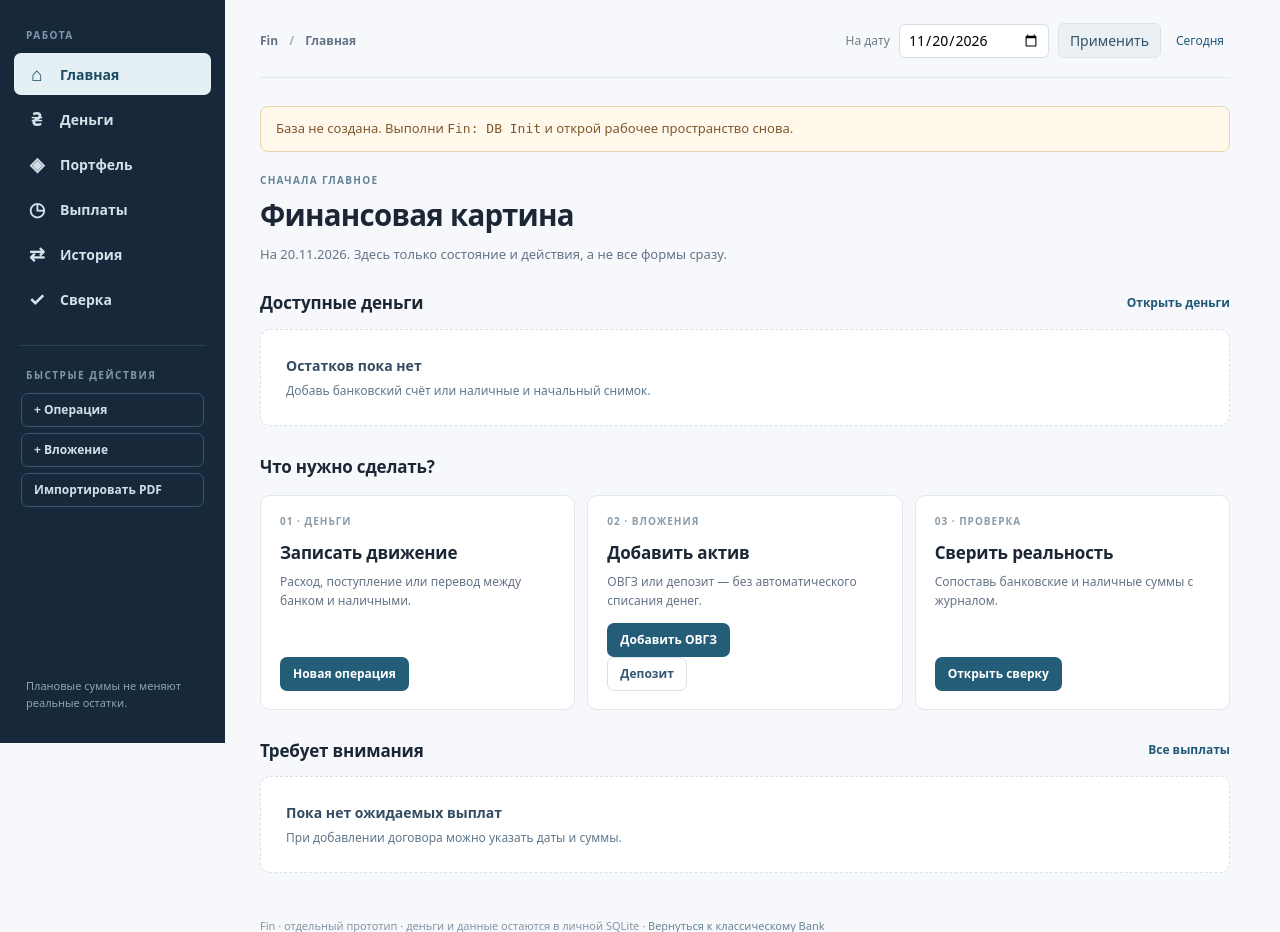
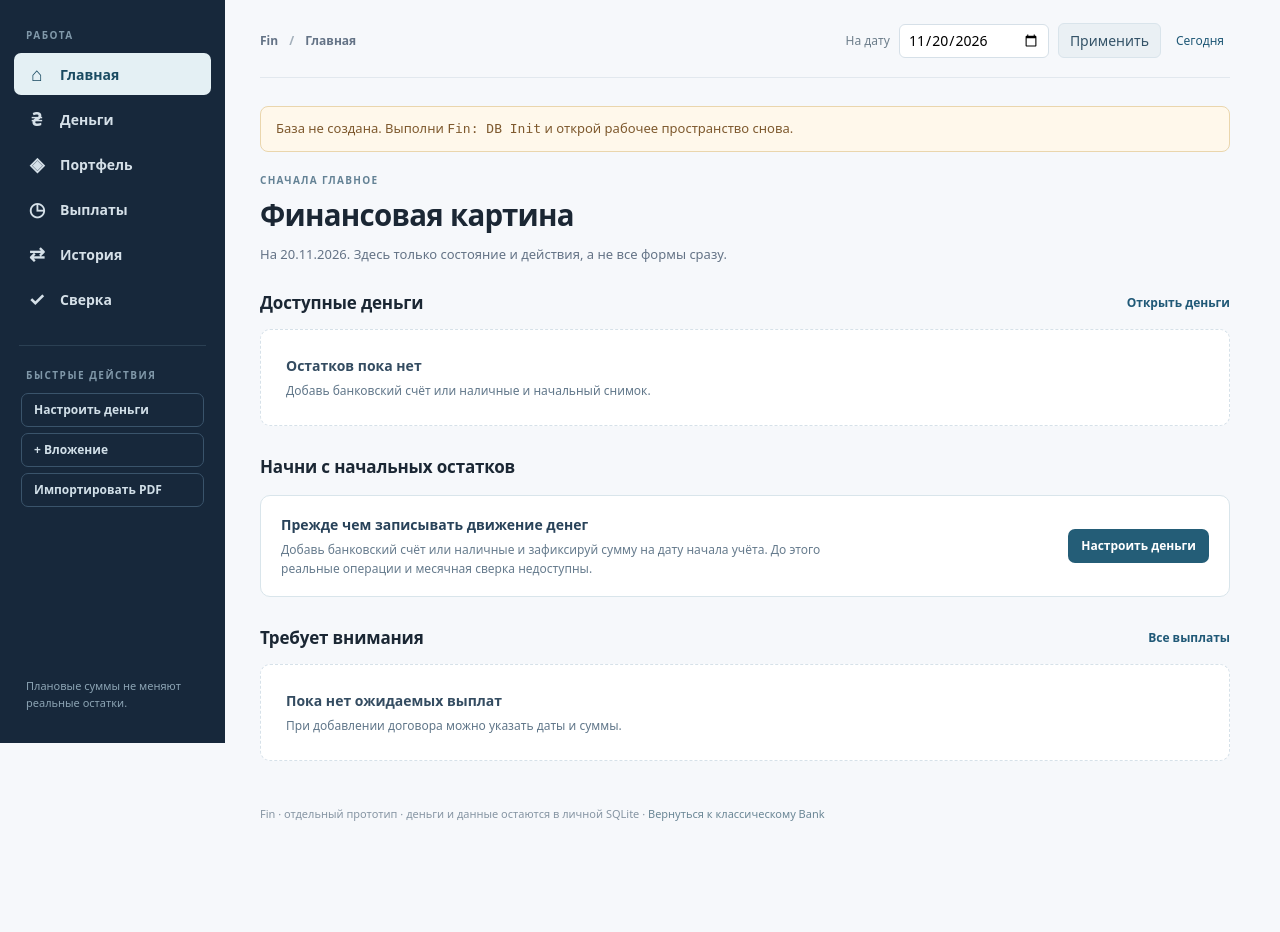
Before and after one commit to SherstiukAndrii/fin, a FastAPI app: page /workspace in a window 1280 px wide. Shown: the part 57-989 px from the top of the page. After the commit the page ends 878 px from the top, so only its background shows below. Run offline with FastAPI, Linux system fonts and the light colour scheme.

Commit message:
fix(ux): guide setup before opening balances and hide unavailable actions

```diff
--- a/src/fin/web/static/workspace.css
+++ b/src/fin/web/static/workspace.css
@@ -219,3 +219,12 @@ dd { margin:0;font-weight:650;overflow-wrap:anywhere; }
   #workspace-dialog-body .grid { grid-template-columns:minmax(0,1fr); }
 }
 @media(prefers-reduced-motion:reduce) { * { scroll-behavior:auto !important;animation:none !important;transition:none !important; } }
+
+/* Explain setup prerequisites instead of showing actions the server cannot accept. */
+.setup-hint { display:flex;align-items:center;justify-content:space-between;gap:20px;
+  background:#fff;border:1px solid #d9e5eb;border-radius:10px;padding:18px 20px; }
+.setup-hint strong { font-size:14px;color:#284259; }
+.setup-hint p { color:#667b8d;font-size:12px;margin:5px 0 0;max-width:600px; }
+.setup-limit { color:#7c6b4e;background:#fff8ed;border:1px solid #e9d7b8;
+  padding:7px 11px;border-radius:7px;font-size:12px; }
+@media(max-width:760px) { .setup-hint { flex-direction:column;align-items:flex-start; } }
--- a/src/fin/web/templates/workspace.html
+++ b/src/fin/web/templates/workspace.html
@@ -47,7 +47,11 @@
     <div class="rail-divider"></div>
     <div class="rail-heading">БЫСТРЫЕ ДЕЙСТВИЯ</div>
     <div class="rail-actions">
-      {{ action('+ Операция', 'form-event', 'events', 'quick-action') }}
+      {% if opening %}
+        {{ action('+ Операция', 'form-event', 'events', 'quick-action') }}
+      {% else %}
+        <a class="action quick-action" href="/workspace?area=money&as_of={{ as_of.isoformat() }}">Настроить деньги</a>
+      {% endif %}
       {{ action('+ Вложение', 'form-bond', 'holdings', 'quick-action') }}
       {{ action('Импортировать PDF', 'form-securities-import', 'imported-securities', 'quick-action') }}
     </div>
@@ -91,6 +95,15 @@
       {% else %}{{ empty_state('Остатков пока нет', 'Добавь банковский счёт или наличные и начальный снимок.') }}{% endif %}
     </section>
     <section class="start-tasks" aria-labelledby="task-heading">
+      {% if not opening %}
+      <h2 id="task-heading">Начни с начальных остатков</h2>
+      <div class="setup-hint">
+        <div><strong>Прежде чем записывать движение денег</strong>
+          <p>Добавь банковский счёт или наличные и зафиксируй сумму на дату начала учёта.
+            До этого реальные операции и месячная сверка недоступны.</p></div>
+        <a class="action primary" href="/workspace?area=money&as_of={{ as_of.isoformat() }}">Настроить деньги</a>
+      </div>
+      {% else %}
       <h2 id="task-heading">Что нужно сделать?</h2>
       <div class="task-grid">
         <div class="task-tile"><span>01 · ДЕНЬГИ</span><h3>Записать движение</h3><p>Расход, поступление или перевод между банком и наличными.</p>
@@ -101,6 +114,7 @@
         <div class="task-tile"><span>03 · ПРОВЕРКА</span><h3>Сверить реальность</h3><p>Сопоставь банковские и наличные суммы с журналом.</p>
           <a href="/workspace?area=review&as_of={{ as_of.isoformat() }}" class="action primary">Открыть сверку</a></div>
       </div>
+      {% endif %}
     </section>
     <section class="work-queue" aria-labelledby="queue-heading">
       <div class="section-top"><h2 id="queue-heading">Требует внимания</h2><a href="/workspace?area=due&as_of={{ as_of.isoformat() }}">Все выплаты</a></div>
@@ -128,9 +142,13 @@
       </div>
       <div class="page-heading-actions">
         {% if area == 'money' %}
-          {{ action('+ Банк', 'form-account', 'accounts', 'primary') }}
-          {{ action('+ Наличные', 'form-cash', 'accounts', 'subtle') }}
-          {% if not opening %}{{ action('Начальные остатки', 'form-opening', 'accounts', 'subtle') }}{% endif %}
+          {% if not opening %}
+            {{ action('+ Банк', 'form-account', 'accounts', 'primary') }}
+            {{ action('+ Наличные', 'form-cash', 'accounts', 'subtle') }}
+            {% if accounts %}{{ action('Начальные остатки', 'form-opening', 'accounts', 'subtle') }}{% endif %}
+          {% else %}
+            <span class="setup-limit">Новые счета после начального снимка пока не поддерживаются</span>
+          {% endif %}
         {% elif area == 'assets' %}
           {{ action('+ ОВГЗ', 'form-bond', 'holdings') }}
           {{ action('+ Депозит', 'form-deposit', 'holdings', 'subtle') }}
@@ -139,8 +157,12 @@
           {{ action('+ План', 'form-payment', 'payments') }}
           {{ action('Получено', 'form-receipt', 'payments', 'subtle') }}
         {% elif area == 'activity' %}
-          {{ action('+ Операция', 'form-event', 'events') }}
-        {% else %}{{ action('+ Сверка', 'form-control', 'monthly-controls') }}{% endif %}
+          {% if opening %}{{ action('+ Операция', 'form-event', 'events') }}
+          {% else %}<a class="action subtle" href="/workspace?area=money&as_of={{ as_of.isoformat() }}">Начать учёт</a>{% endif %}
+        {% else %}
+          {% if opening %}{{ action('+ Сверка', 'form-control', 'monthly-controls') }}
+          {% else %}<a class="action subtle" href="/workspace?area=money&as_of={{ as_of.isoformat() }}">Начать учёт</a>{% endif %}
+        {% endif %}
       </div></div>
 
       <div class="master-detail">
@@ -210,7 +232,7 @@
             <div class="detail-value">{% if selected_account.id in balances %}{{ balances[selected_account.id].amount|amount }}{% else %}—{% endif %}<small>{{ selected_account.currency }}</small></div>
             <p class="detail-footnote">Фактический остаток на выбранную дату, без будущих выплат.</p>
             <div class="inspector-actions">
-              {{ action('Движение денег', 'form-event', 'events') }}
+              {% if opening %}{{ action('Движение денег', 'form-event', 'events') }}{% endif %}
               {{ edit('Изменить', '/bank/edit_account', selected_account.id, 'accounts') }}
               {{ remove('cash' if selected_account.kind.value == 'cash' else 'account', selected_account.id, 'accounts') }}
             </div>
```
Also changed, not shown: docs/mvp.md (+7 -1 lines), tests/test_task_workspace.py (+36 -0 lines), README.md.
